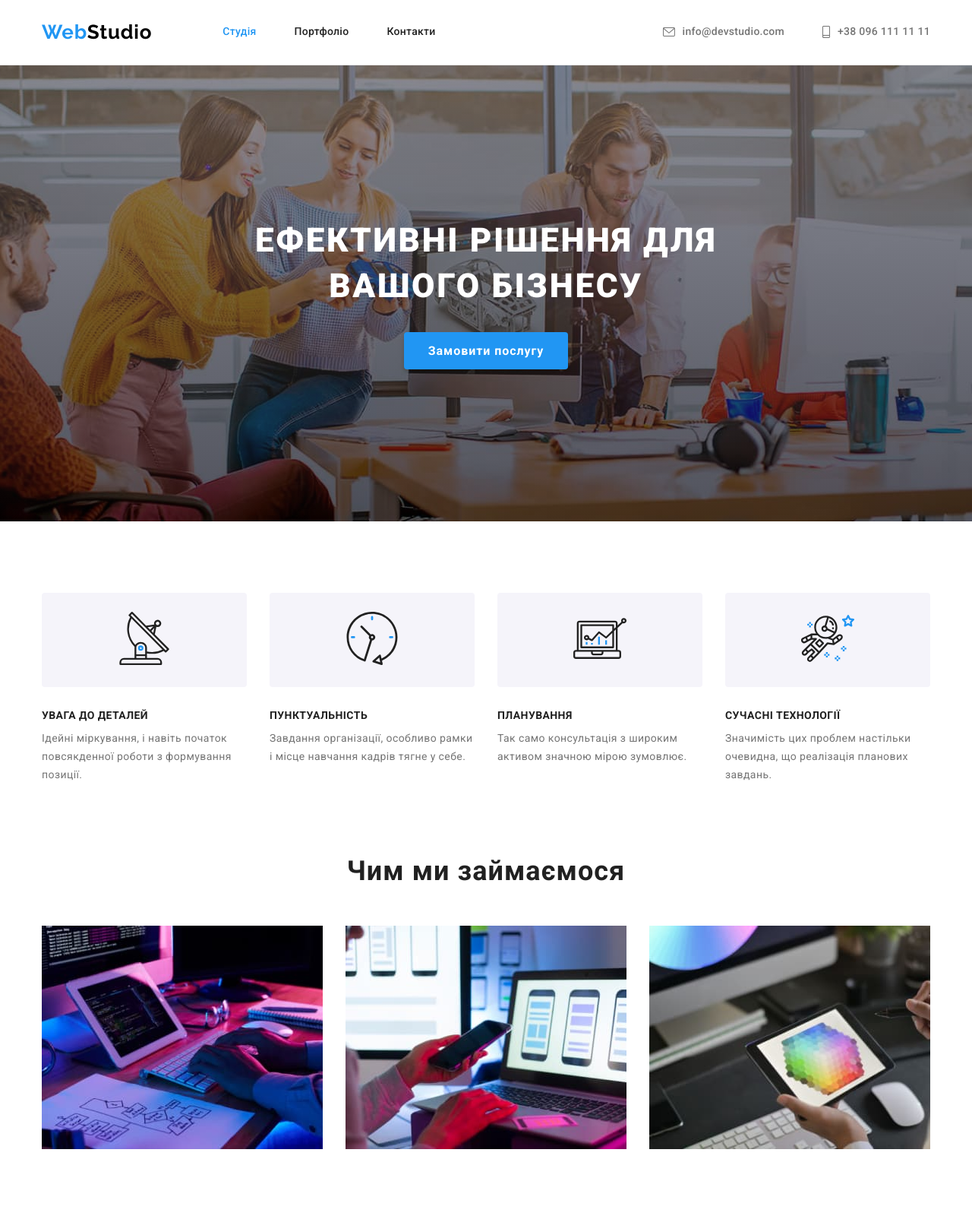
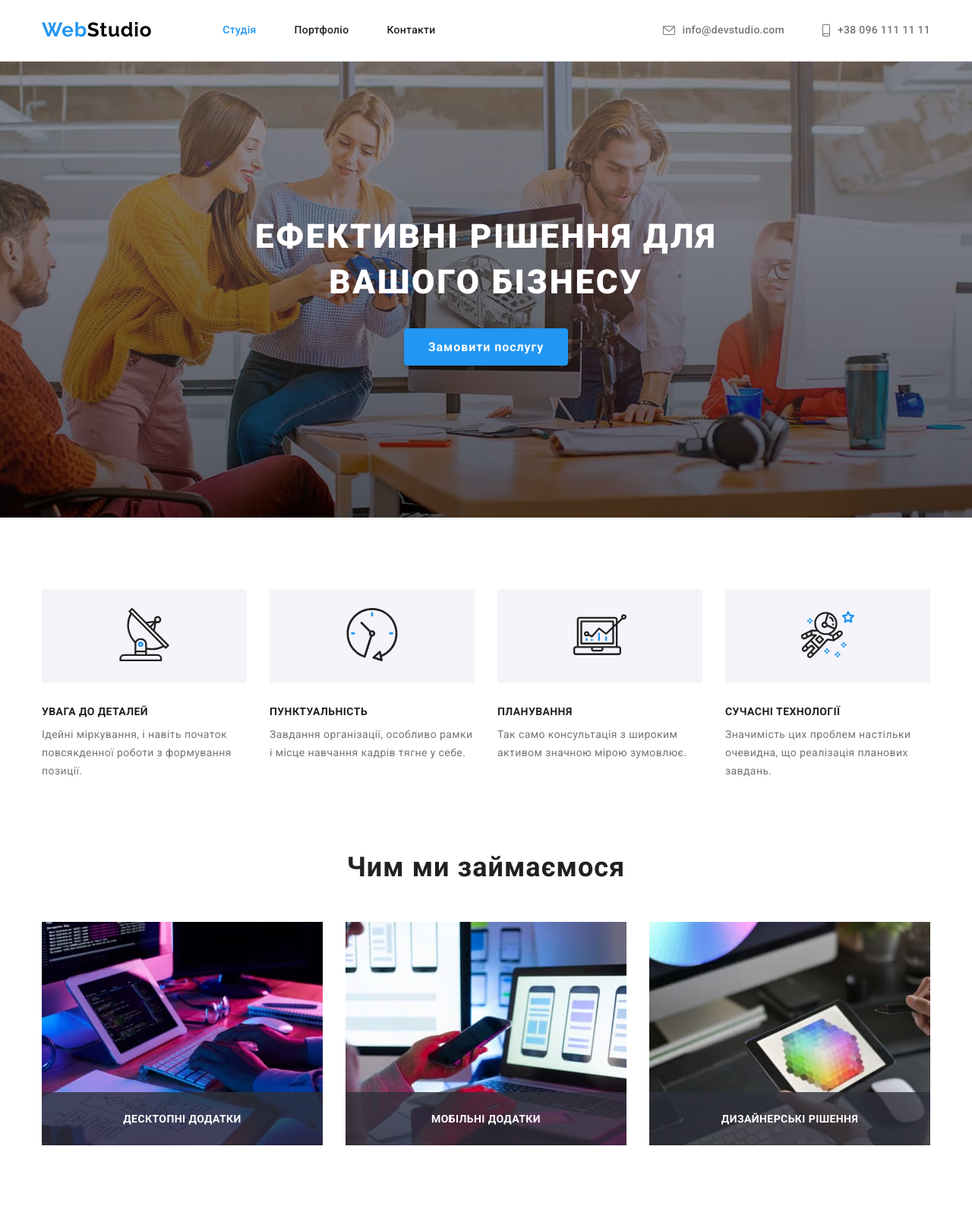
Before and after one commit to polrmn/goit-markup-hw-05, a plain HTML site: page index.html in a window 1280 px wide. Shown: the top 1600 px of the page at 76% size. Drawn offline with Linux system fonts and the light colour scheme.

Commit message:
absolute

```diff
--- a/index.html
+++ b/index.html
@@ -19,13 +19,13 @@
         <nav>
           <ul class="navigation">
             <li class="studio-link">
-              <a class="studio current" href="index.html">Студія</a>
+              <a class="nav-link current" href="index.html">Студія</a>
             </li>
             <li class="portfolio-link">
-              <a class="portfolio" href="portfolio.html">Портфоліо</a>
+              <a class="nav-link" href="portfolio.html">Портфоліо</a>
             </li>
             <li class="contacts-link">
-              <a class="contact" href="#">Контакти</a>
+              <a class="nav-link" href="#">Контакти</a>
             </li>
           </ul>
         </nav>
@@ -118,6 +118,7 @@
               alt="Працівник пише код проекту за його блок-схемою"
               width="370"
               />
+              <p class="item-discription">Десктопні додатки</p>
             </li>
             <li class="work-item">
               <img
@@ -125,6 +126,7 @@
               alt="Працівник виконує адаптивну верстку"
               width="370"
               />
+              <p class="item-discription">Мобільні додатки</p>
             </li>
             <li class="work-item">
               <img
@@ -132,6 +134,7 @@
               alt="Працівник вибирає кольори з палітри на планшеті"
               width="370"
               />
+              <p class="item-discription">Дизайнерські рішення</p>
             </li>
           </ul>
         </div>
@@ -396,5 +399,7 @@
       </div>
     </div>
   </footer>
+
+  <script src="./js/modal.js"></script>
   </body>
 </html>
--- a/styles/styles.css
+++ b/styles/styles.css
@@ -41,9 +41,7 @@ h1, h2, h3, p, ul {
 }
 
 .logo,
-.studio,
-.portfolio,
-.contact,
+.nav-link,
 .mail,
 .tel,
 .logo-footer,
@@ -53,13 +51,14 @@ h1, h2, h3, p, ul {
 .social-link {
     text-decoration: none;
     color: var(--brand-color-first);
+    transition: color 250ms cubic-bezier(0.4, 0, 0.2, 1);
 }
 
 a:hover, a:active, a:focus {
     color: var(--brand-color-activity);
 }
 
-.order-button, .filter {
+.order-button, .filter-btn {
     border: none;
     cursor: pointer;
 }
@@ -80,8 +79,8 @@ a:hover, a:active, a:focus {
     background-color: var(--brand-color-main);
     justify-content: center;
     align-items: center;
-    padding-top: 24px;
-    padding-bottom: 25px;
+    /* padding-top: 24px;
+    padding-bottom: 25px; */
     border-bottom: 1px solid #ECECEC;
 
 }
@@ -94,6 +93,7 @@ a:hover, a:active, a:focus {
 }
 
 .logo {
+    padding: 24px 0 25px;
     margin-right: 43px;
     font-size: 26px;
     line-height: 1.19;
@@ -116,11 +116,19 @@ a:hover, a:active, a:focus {
     line-height: 1.14;
     letter-spacing: 0.02em;
 }
+.nav-link{
+    padding: 32px 0
+}
 
 .current {
     color: var(--brand-color-activity);
 }
-
+.current::after{
+    content: '';
+    width: 100%;
+    height: 4px;
+    background-color: var(--brand-color-activity);
+}
 .contacts {
     display: flex;
     align-items: center;
@@ -139,7 +147,7 @@ a:hover, a:active, a:focus {
     gap: 10px;
     align-items: center;
     color: var(--brand-color-text);
-    padding: 10px 0;
+    padding: 32px 0;
 }
 .icon {
     fill: currentColor;
@@ -249,7 +257,6 @@ a:hover, a:active, a:focus {
     gap: 50px;
     flex-wrap: wrap;
 }
-
 .work-head,
 .team-head {
     font-weight: 700;
@@ -258,11 +265,31 @@ a:hover, a:active, a:focus {
     text-align: center;
     letter-spacing: 0.03em;
 }
-
 .work-list {
     display: flex;
     gap: 30px;
     flex-wrap: wrap;
+}
+.work-item{
+    position: relative;
+}
+.work-item img {
+    display: block;
+}
+.item-discription {
+    position: absolute;
+    bottom: 0;
+    left: 0;
+    width: 100%;
+    padding: 27px 0;
+    background: rgba(47, 48, 58, 0.8);
+    font-weight: 700;
+    font-size: 14px;
+    line-height: 1.1429;
+    text-align: center;
+    letter-spacing: 0.03em;
+    text-transform: uppercase;
+    color: var(--brand-color-main);
 }
 
 /* НАША КОМАНДА */
@@ -321,10 +348,13 @@ a:hover, a:active, a:focus {
     color: var(--c-icons);
     width: 44px;
     height: 44px;
+    border-radius: 50%;
+    transition-property: color, backgroung-color;
+    transition-duration: 250ms;
+    transition-timing-function: cubic-bezier(0.4, 0, 0.2, 1);
 }
 .social-link:hover,
 .social-link:focus  {
-    border-radius: 50%;
     background-color: var(--brand-color-activity);
     color: var(--brand-color-main);
 }
@@ -371,6 +401,9 @@ a:hover, a:active, a:focus {
     color: var(--c-icons);
     border: 1px solid #AFB1B8;
     border-radius: 4px;
+    transition-property: color, border-color;
+    transition-duration: 250ms;
+    transition-timing-function: cubic-bezier(0.4, 0, 0.2, 1);
 }
 .client-link:hover,
 .client-link:focus {
@@ -445,6 +478,9 @@ a:hover, a:active, a:focus {
     border-radius: 50%;
     background-color: rgba(255, 255, 255, 0.1);
     color: var(--brand-color-main);
+    transition-property: color, background-color;
+    transition-duration: 250ms;
+    transition-timing-function: cubic-bezier(0.4, 0, 0.2, 1);
 }
 
 
@@ -473,7 +509,7 @@ a:hover, a:active, a:focus {
     flex-wrap: wrap;
     margin: 0 auto;
 }
-.filter {
+.filter-btn {
     font-weight: 500;
     font-size: 16px;
     line-height: 1.62;
@@ -481,17 +517,19 @@ a:hover, a:active, a:focus {
     letter-spacing: 0.03em;
     background-color: var(--brand-color-third);
     border-radius: 4px;
-
+    transition-property: color, background-color, box-shadow;
+    transition-duration: 250ms;
+    transition-timing-function: cubic-bezier(0.4, 0, 0.2, 1);
 }
-.filter:not(:first-child){
+.filter-btn:not(:first-child){
     padding: 6px 22px;
 }
-.filter:first-child{
+.filter-btn:first-child{
     padding: 6px 25px;
 }
-.filter:hover,
-.filter:active,
-.filter:focus {
+.filter-btn:hover,
+.filter-btn:active,
+.filter-btn:focus {
     background-color: var(--brand-color-activity);
     color: var(--brand-color-main);
     box-shadow: 0px 3px 1px rgba(0, 0, 0, 0.1),
```
Also changed, not shown: modal.js (added, +14 -0 lines), portfolio.html (+7 -5 lines).
